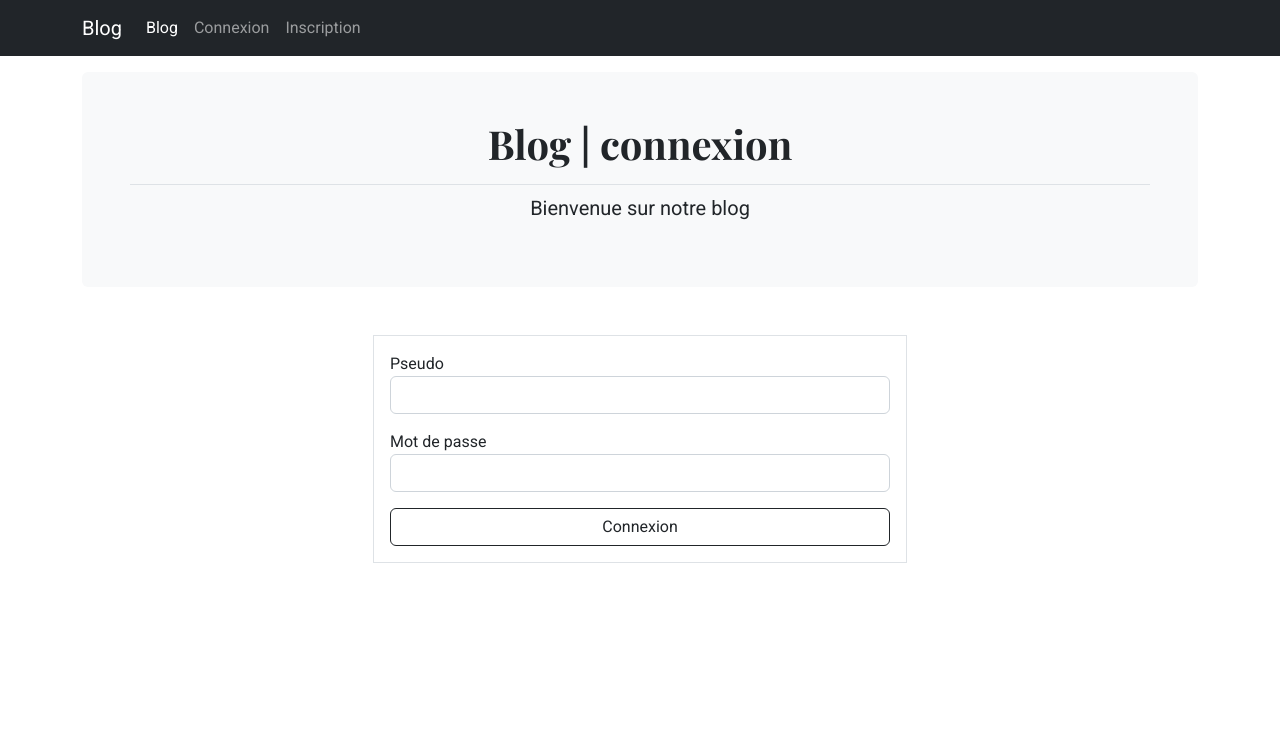
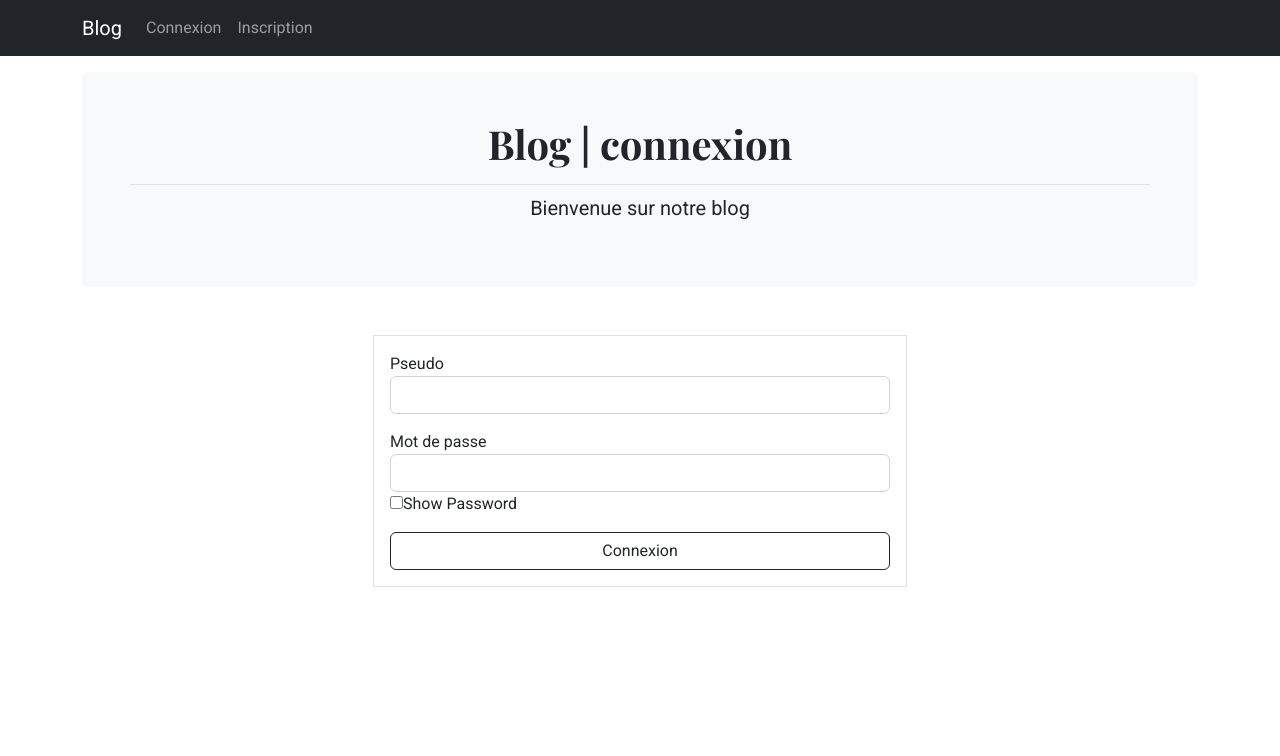
Before and after one commit to PrimaTT3/blog, a PHP site: page /connexion.php in a window 1280 px wide. Shown: the top 756 px of the page. Run offline with PHP 8.4, Linux system fonts and the light colour scheme.

Commit message:
modified

```diff
--- a/assets/js/script.js
+++ b/assets/js/script.js
@@ -0,0 +1,8 @@
+function showPass() {
+    var x = document.getElementById("mdp");
+    if (x.type === "password") {
+      x.type = "text";
+    } else {
+      x.type = "password";
+    }
+  }
--- a/connexion.php
+++ b/connexion.php
@@ -83,7 +83,9 @@ include 'inc/nav.inc.php';
                         </div>
                         <div class="mb-3">
                             <label for="mdp">Mot de passe</label>
-                            <input type="text" name="mdp" id="mdp" class="form-control">
+                            <input type="password" name="mdp" id="mdp" class="form-control">
+                            <!-- Afficher le mot de passe -->
+                            <input type="checkbox" onclick="showPass()">Show Password
                         </div>
                         <button type="submit" class="btn btn-outline-dark w-100">Connexion</button>
                     </form>
--- a/inc/nav.inc.php
+++ b/inc/nav.inc.php
@@ -6,9 +6,9 @@
             </button>
             <div class="collapse navbar-collapse" id="navbarCollapse">
                 <ul class="navbar-nav me-auto mb-2 mb-md-0">
-                    <li class="nav-item">
+                    <!-- <li class="nav-item">
                         <a class="nav-link active" aria-current="page" href="index.php">Blog</a>
-                    </li>
+                    </li> -->
 
                     <?php if(! user_is_connected() ) { ?>
 
--- a/profil.php
+++ b/profil.php
@@ -35,7 +35,7 @@ include 'inc/nav.inc.php';
                     </ul>
                 </div>
                 <div class="col-6 mt-3">
-                    <img src="assets/img/profil.webp" alt="image de profil" class="img-thumbnail">
+                    <img src="assets/img/profil.jpg" alt="image de profil" class="img-thumbnail">
                 </div>
             </div>
         </div>
```
